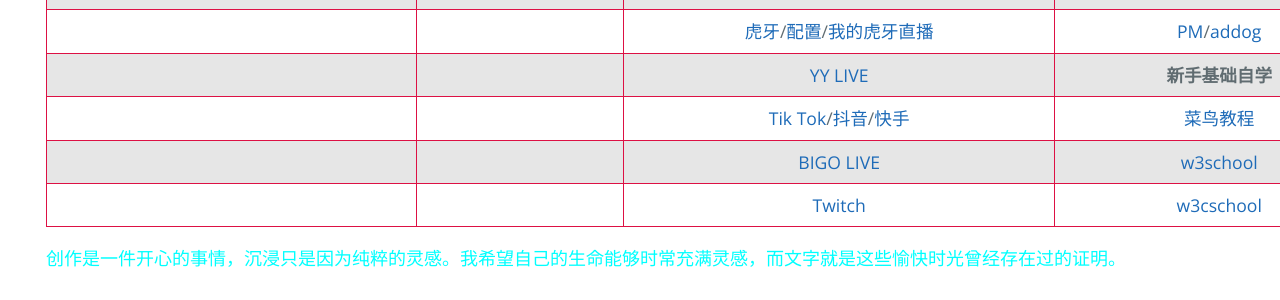
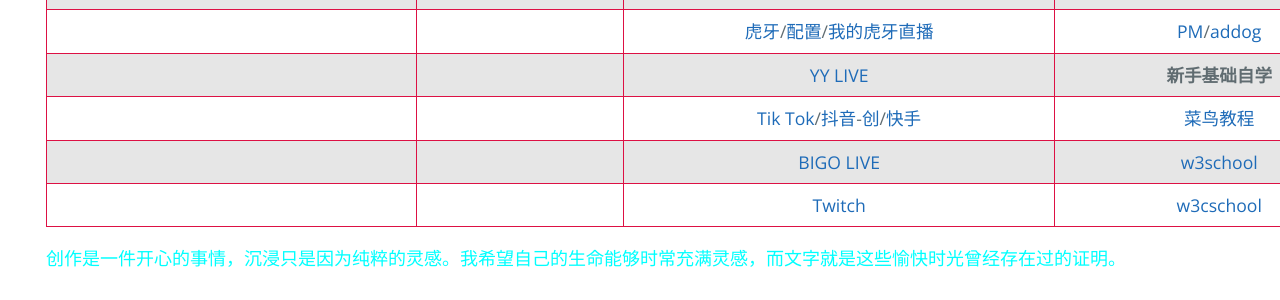
Before and after one commit to AmbroseRen/test, a Jekyll site: the page built from navigation.md, in a window 1280 px wide. Shown: the part 1081-1381 px from the top of the page. Built offline with Jekyll 4.4.1, drawn with Linux system fonts in a browser that asks for light colours; our own code applies the rules of GitHub Pages for plain Markdown files; the repository's description, which GitHub fills in, is left out.

Commit message:
Update navigation.md

```diff
--- a/navigation.md
+++ b/navigation.md
@@ -65,7 +65,7 @@
 | []() | []() | [斗鱼](https://www.douyu.com/directory/myFollow)/[配置](https://mp.douyu.com/live/main)/[我的斗鱼直播](https://www.douyu.com/10150268) | []() |
 | []() | []() | [虎牙](https://www.huya.com/myfollow)/[配置](https://i.huya.com/index.php?m=ProfileSetting#ktylts)/[我的虎牙直播](https://www.huya.com/25541428) | [PM](https://dh.woshipm.com/)/[addog](https://www.addog.vip/) |
 | []() | []() | [YY LIVE](https://www.yy.com/i/index/live) | __新手基础自学__ |
-| []() | []() | [Tik Tok](https://www.tiktok.com/)/[抖音](https://www.douyin.com/recommend)/[快手](https://www.kuaishou.com/) | [菜鸟教程](https://www.runoob.com/) |
+| []() | []() | [Tik Tok](https://www.tiktok.com/)/[抖音](https://www.douyin.com/recommend)-[创](https://creator.douyin.com/creator-micro/content/manage)/[快手](https://www.kuaishou.com/) | [菜鸟教程](https://www.runoob.com/) |
 | []() | []() | [BIGO LIVE](https://www.bigo.tv/cn/show) | [w3school](https://www.w3school.com.cn/) |
 | []() | []() | [Twitch](https://www.twitch.tv/) | [w3cschool](https://www.w3cschool.cn/) |
 
```
